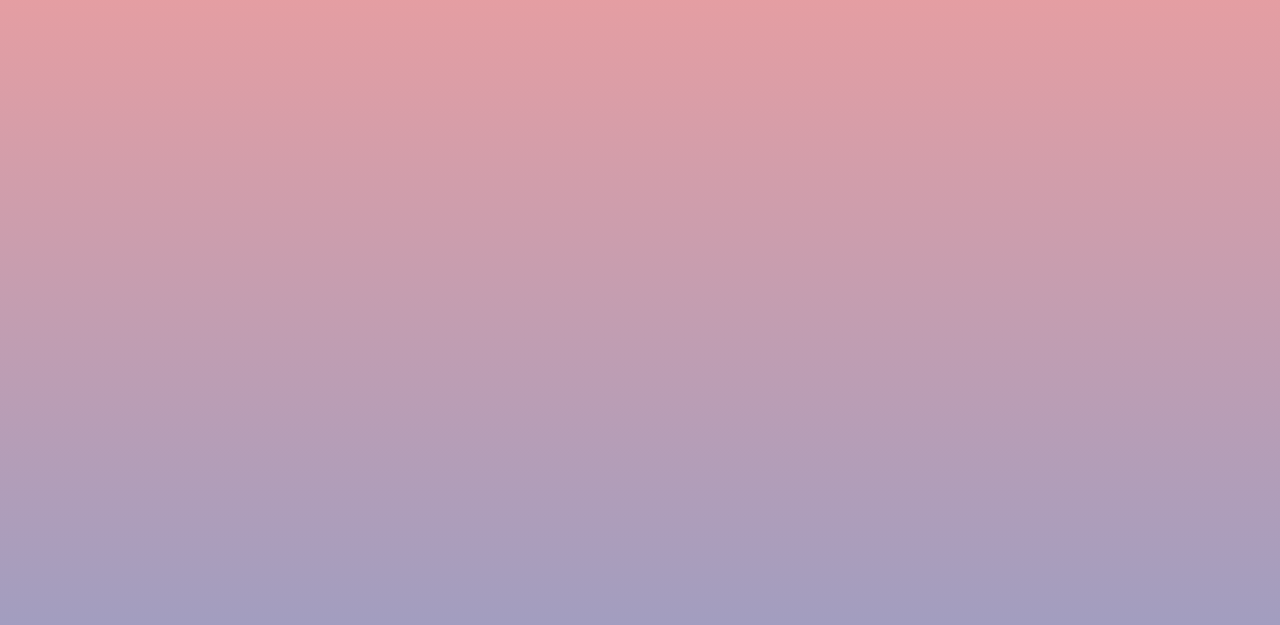
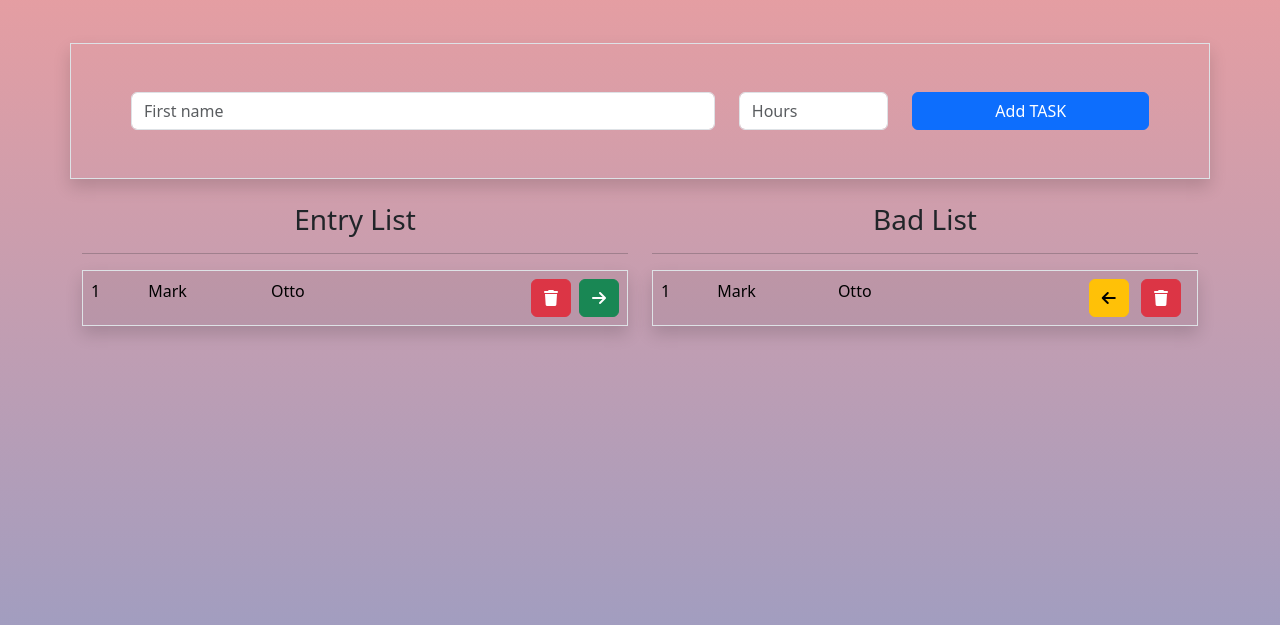
Before and after one commit to Shekhar-Mehla/TIME_SAVER_APP, a plain HTML site: page index.html in a window 1280 px wide. Shown: the part 101-726 px from the top of the page. Drawn offline with nearby package versions, Linux system fonts and the light colour scheme.

Commit message:
added the  form and other component in ui

```diff
--- a/index.html
+++ b/index.html
@@ -26,9 +26,85 @@
   </head>
   <body>
     <div class="wrapper pt-5">
-      <h1 class="text-center">SAVE YOUR TIME</h1>
+      <div class="container">
+        <h1 class="text-center">SAVE YOUR TIME</h1>
+        <!-- FORM -->
+        <form
+          action="javascript:void(0);"
+onsubmit="submitHandler(this)"
+        >
+          <div class="row mt-5 border p-5 shadow">
+            <div class="col-md-7">
+              <input id = "task"
+                type="text"
+                class="form-control"
+                placeholder="First name"
+                aria-label="First name"
+                name="task"
+              />
+            </div>
+            <div class="col-md-2">
+              <input
+              name="hours"
+              id = "hours"
+                type="number"
+                class="form-control"
+                placeholder="Hours"
+                aria-label="Last name"
+                min="1"
+              />
+            </div>
+            <div class="col-md-3 d-grid">
+              <button class="btn btn-primary" type="submit" >Add TASK</button>
+            </div>
+          </div>
+        </form>
+        <div class="row">
+          <div class="col-6 mt-4">
+            <h3 class="text-center">Entry List</h3>
+            <hr />
+            <table class="table table-striped border shadow table-hover">
+              <tbody>
+                <tr>
+                  <td scope="row">1</td>
+                  <td>Mark</td>
+                  <td>Otto</td>
+                  <td class="text-end">
+                    <button class="btn btn-danger mx-2">
+                      <i class="fa-solid fa-trash"></i></button
+                    ><button class="btn btn-success">
+                      <i class="fa-solid fa-arrow-right"></i>
+                    </button>
+                  </td>
+                </tr>
+              </tbody>
+            </table>
+          </div>
+          <div class="col-6 mt-4">
+            <h3 class="text-center">Bad List</h3>
+            <hr />
+            <table class="table table-striped border shadow table-hover">
+              <tbody>
+                <tr>
+                  <td scope="row">1</td>
+                  <td>Mark</td>
+                  <td>Otto</td>
+                  <td class="text-end">
+
+                    <button class="btn btn-warning">
+                      <i class="fa-solid fa-arrow-left"></i>
+                    </button>
+                    <button class="btn btn-danger mx-2" onclick="onclickHnadler()">
+                      <i class="fa-solid fa-trash"></i></button
+                    >
+                  </td>
+                </tr>
+              </tbody>
+            </table>
+          </div>
+
+      </div>
     </div>
-
 
     <!-- external js -->
     <script src="script.js"></script>
--- a/script.js
+++ b/script.js
@@ -0,0 +1,10 @@
+const submitHandler = (e) => {
+  const newForm = new FormData(e);
+  const task = newForm.get("task");
+  const hours = newForm.get("hours");
+  const clickHnadler = () => {
+    console.log(task);
+    console.log(hours);
+    console.log("clicked");
+  };
+};
--- a/style.css
+++ b/style.css
@@ -2,3 +2,6 @@
   background: linear-gradient(#e66464a0, #6166a1a3);
   min-height: 100vh;
 }
+.table {
+  --bs-table-bg: transparent;
+}
```
